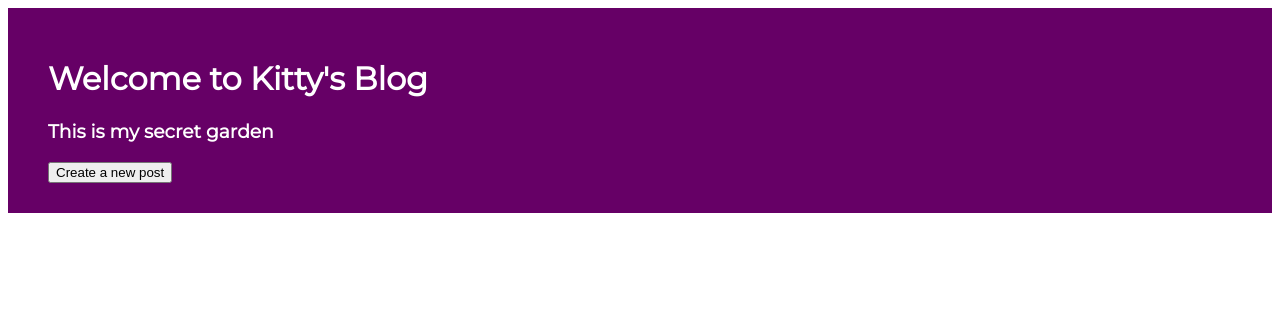
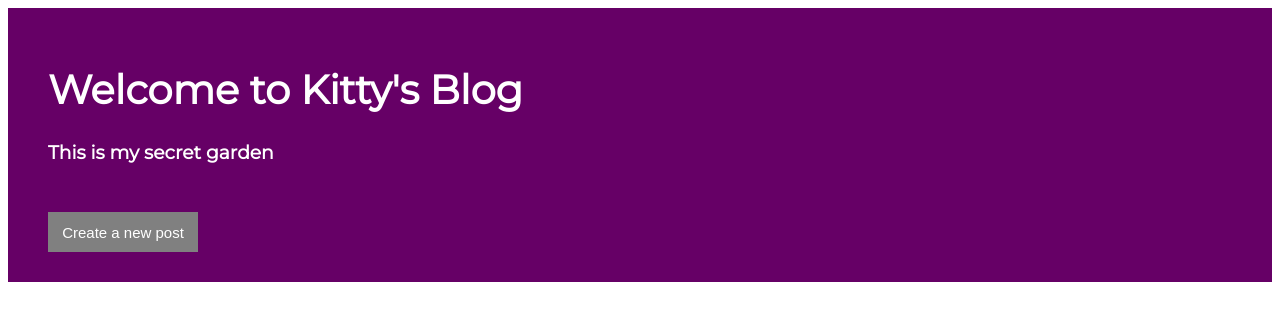
Before and after one commit to bettychow/ajax-blog, a website: page public/index.html in a window 1280 px wide. Drawn offline with nearby package versions, Linux system fonts and the light colour scheme; no server answers.

Commit message:
made changes to style sheet

```diff
--- a/public/style.css
+++ b/public/style.css
@@ -9,6 +9,10 @@
   color: white;
   padding: 30px;
   padding-left: 40px;
+}
+
+h1 {
+  font-size: 40px;
 }
 
 .blog {
@@ -52,8 +56,27 @@ li {
 
 #content-text {
   display: block;
+  margin-top: 20px;
 }
 
 .post {
   margin-top: 10px;
 }
+
+button {
+  cursor: pointer;
+}
+
+#edit-button, #delete-button {
+  margin-top: 10px;
+}
+
+#create {
+  background-color: grey;
+  color: #ffffff;
+  border: none;
+  width: 150px;
+  height: 40px;
+  font-size: 15px;
+  margin-top: 30px;
+}
```
